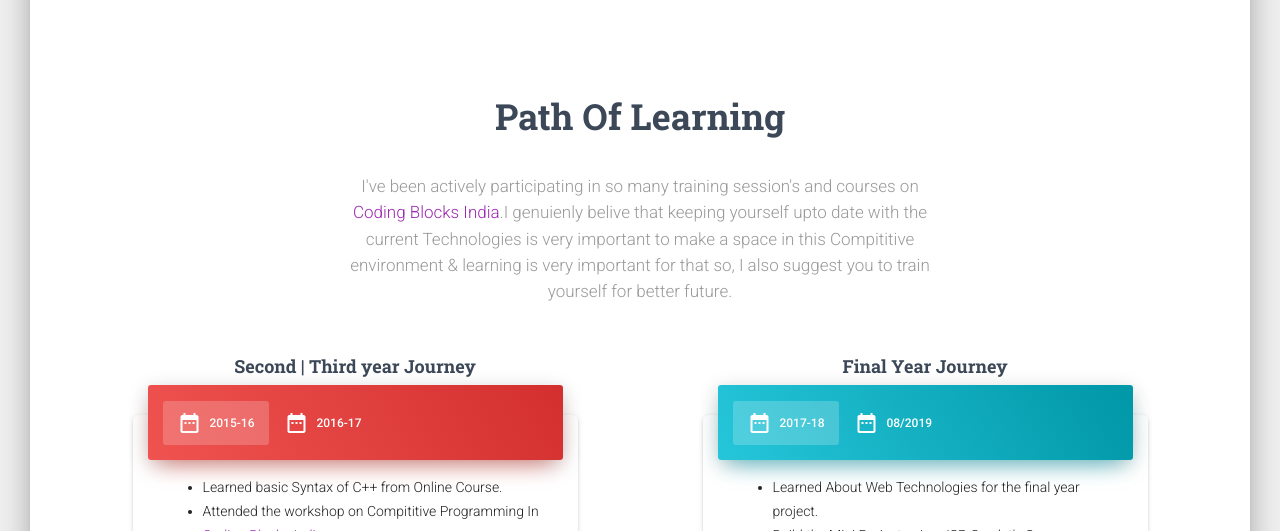
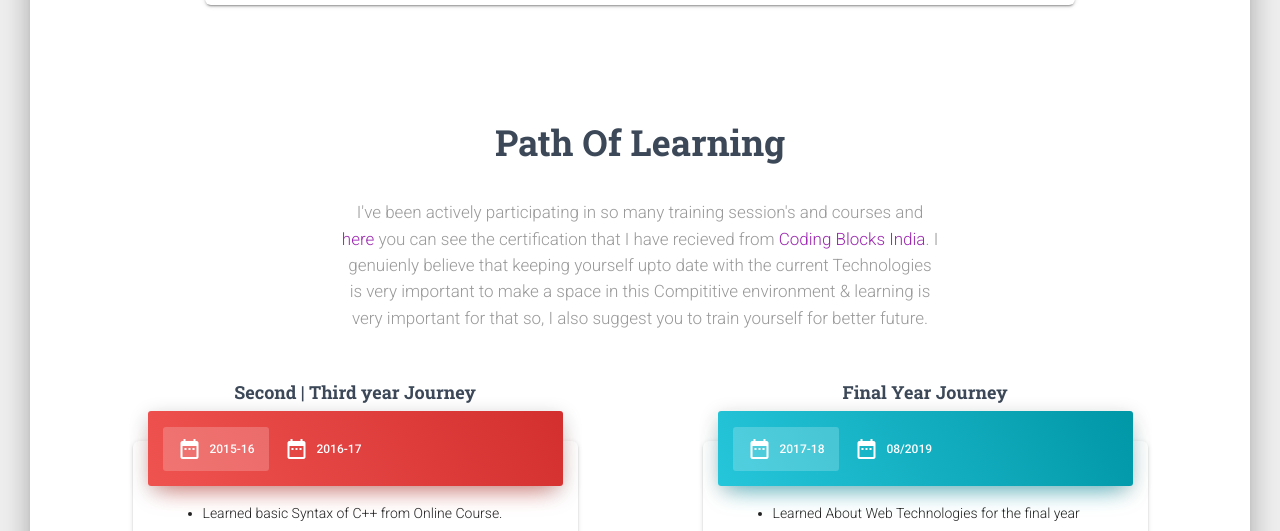
Before and after one commit to ajaysharma388/ajaysharma388.io, a plain HTML site: page index.html in a window 1280 px wide. Shown: the part 3463-3994 px from the top of the page. Drawn offline with Linux system fonts and the light colour scheme.

Commit message:
update-2020.04.20.02

```diff
--- a/index.html
+++ b/index.html
@@ -266,9 +266,7 @@
           <div class="row">
             <div class="col-md-8 ml-auto mr-auto text-center">
               <h2 class="title" id="education">Education</h2>
-              <h5 class="description">I am currently looking for the Job as fulltime developer for mobile or web
-                technology. Currently, I am learning Google's new mobile development framework flutter on my own &
-                whenever I got enough time to hang out with my geeky friends on competitive coding sites.
+              <h5 class="description"> I have recently completed my B.Tech From Dr. A.P.J. Abdul Kalam Technical University, Lucknow Uttar Pradesh. I used be very practicle oriented guy during my college days. But now I have realized knowledge is equivelent to wishdom and that is very useful to create the value for the society with my current employer @TCS I wish I can contribute in a great cause.
               </h5>
             </div>
           </div>
@@ -439,11 +437,9 @@
           <div class="row">
             <div class="col-md-8 ml-auto mr-auto text-center">
               <h2 class="title" id="por">Path Of Learning</h2>
-              <h5 class="description">I've been actively participating in so many training session's and courses
-                on <a href="https://codingblocks.com/">Coding Blocks India</a>.I
-                genuienly belive that keeping yourself upto date with the current Technologies is very important to make
-                a space in this Compititive environment & learning is very important for that so, I also suggest you to
-                train yourself for better future.</h5>
+              <h5 class="description">I've been actively participating in so many training session's and courses and <a href="https://online.codingblocks.com/certificates/CBOL-20645-0e9b">here</a> you can see the certification that I have recieved from <a href="https://codingblocks.com/">Coding Blocks India</a>. I
+                genuienly believe that keeping yourself upto date with the current Technologies is very important to make
+                a space in this Compititive environment & learning is very important for that so, I also suggest you to train yourself for better future.</h5>
             </div>
           </div>
           <br><br>
```
